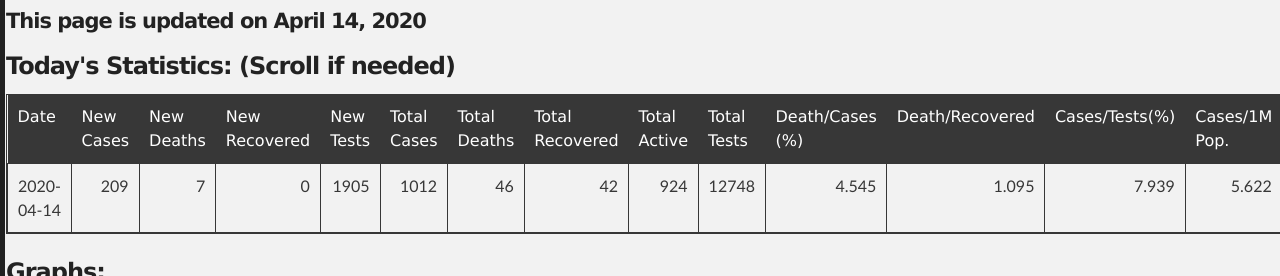
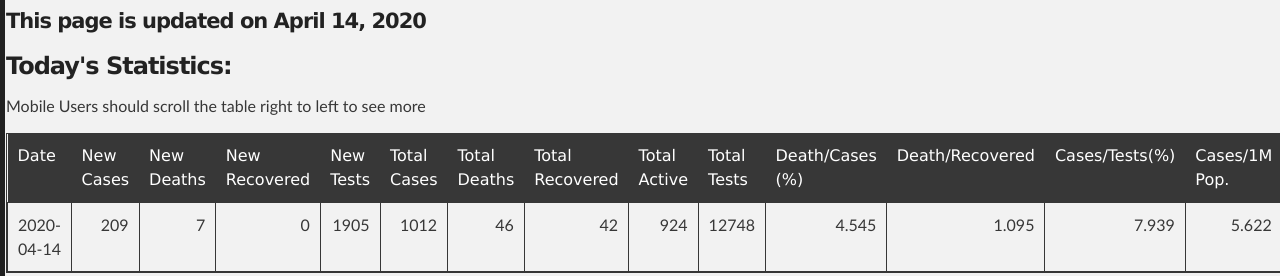
Before and after one commit to promitbasak/covid19bd, a Jekyll site: the page index.html, which Jekyll copies as it is, in a window 1280 px wide and 900 px high, cut to the strip 322-598 px from the top of the window. Built offline with Jekyll 4.4.1, drawn with Linux system fonts in a browser that asks for light colours; some of the changed text lies outside the part shown.

Commit message:
Update index.html

```diff
--- a/index.html
+++ b/index.html
@@ -46,7 +46,8 @@
 
 
     <h4 id="this-page-is-updated-on-april-14-2020">This page is updated on <strong>April 14, 2020</strong></h4>
-    <h3> Today's Statistics: (Scroll if needed)</h3>
+    <h3> Today's Statistics:</h3>
+        <p> Mobile Users should scroll the table right to left to see more</p>
     <table class="table table-bordered table-hover table-condensed">
 <thead><tr><th title="Field #1">Date</th>
 <th title="Field #2">New Cases</th>
@@ -114,7 +115,8 @@
 
 
 
-                <h3> All Statistics:(Scroll if needed)</h3>
+     <h3> All Statistics:</h3>
+        <p> Mobile Users should scroll the table right to left to see more</p>
 
 <table class="table table-bordered table-hover table-condensed">
 <thead><tr><th title="Field #1">Date</th>
```
